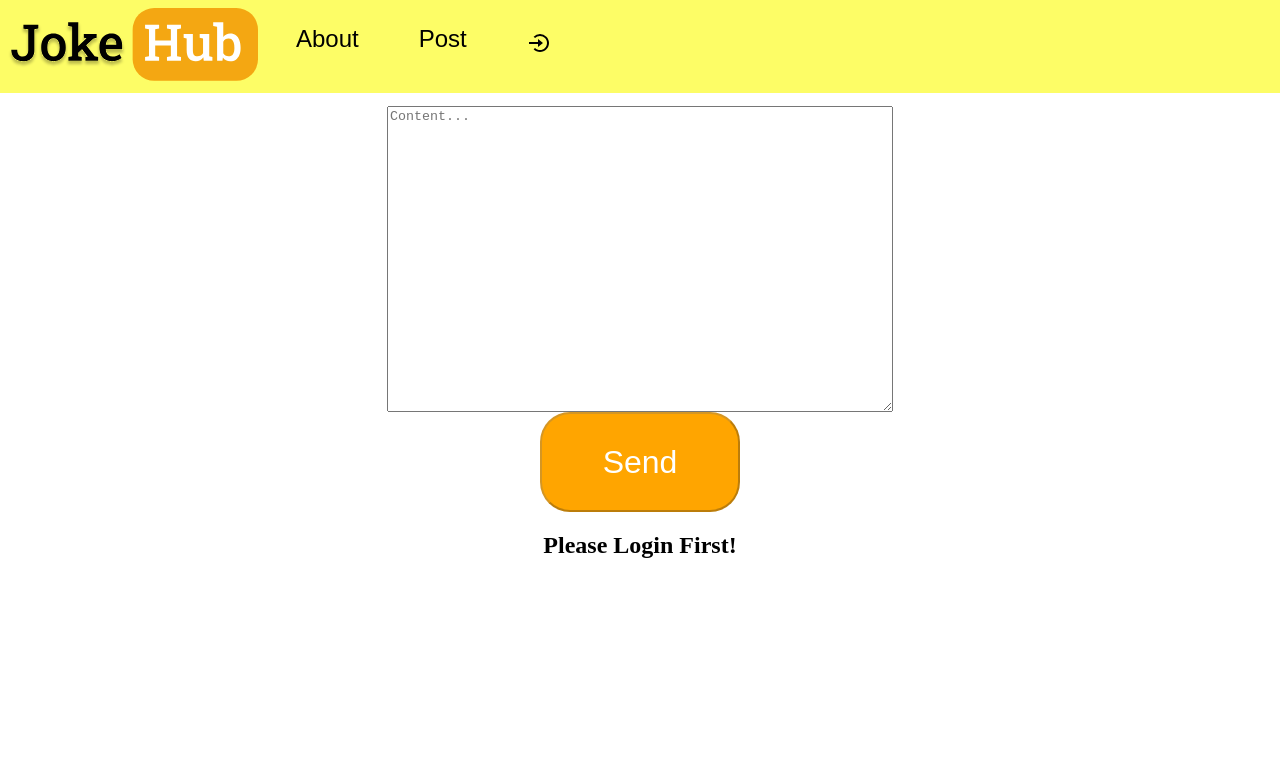
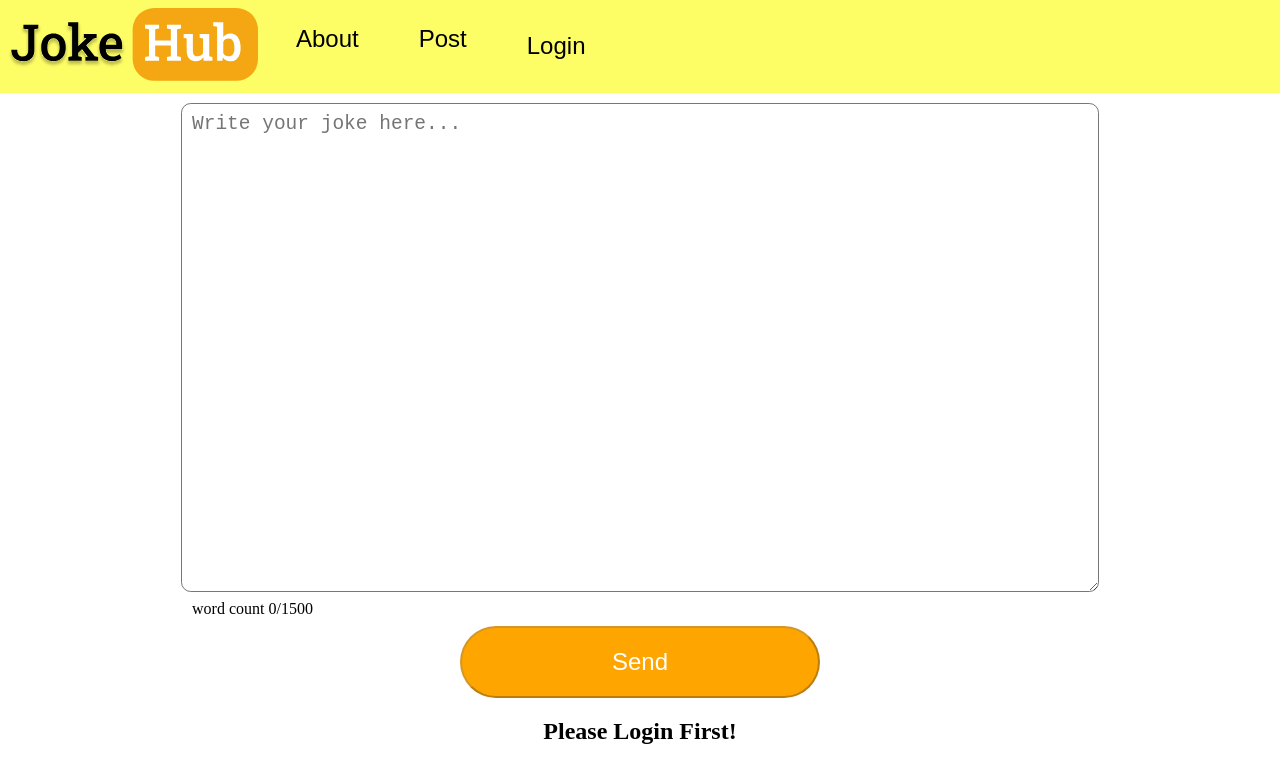
Before and after one commit to SamTech37/jokehub, a React (Create React App) app: page /post in a window 1280 px wide. Shown: the top 782 px of the page. Built offline with nearby package versions, Linux system fonts and the light colour scheme; no server answers; the database is empty.

Commit message:
improved posting UI

```diff
--- a/src/App.js
+++ b/src/App.js
@@ -4,6 +4,7 @@ import List from "./Components/List";
 import About from "./Components/About";
 import Post from "./Components/Post";
 import PostingPage from "./Components/PostingPage";
+import styled from "styled-components";
 //routing
 import { BrowserRouter as Router, Routes, Route } from "react-router-dom";
 //DB
@@ -101,7 +102,7 @@ function App() {
   return (
     <Router>
       <NavBar signIn={userSignIn} signOut={userSignOut} signed={signed} />
-      <div>
+      <Body>
         <Routes>
           <Route
             path="/post"
@@ -124,8 +125,13 @@ function App() {
             }
           />
         </Routes>
-      </div>
+      </Body>
     </Router>
   );
 }
+
+const Body = styled.div`
+  height: 100%;
+`;
+
 export default App;
--- a/src/Components/About.js
+++ b/src/Components/About.js
@@ -3,6 +3,7 @@ import styled from "styled-components";
 
 const Body = styled.div`
   padding-left: 2em;
+  font-family: "Times New Roman", Times, serif;
   h2 {
     padding-left: 1em;
   }
@@ -12,7 +13,10 @@ export default function About() {
   return (
     <Body>
       <h1>What is this site?</h1>
-      <h2>It's a site where you can post jokes and rate others' jokes.</h2>
+      <h2>
+        It's a site where you can post jokes and rate others' jokes,
+        anonymously.
+      </h2>
       <h1>Why?</h1>
       <h2>It's made by a Taiwanese high school student just for fun.</h2>
       <h1>How to use this site?</h1>
--- a/src/Components/NavBar.js
+++ b/src/Components/NavBar.js
@@ -6,7 +6,7 @@ import icon from "../assets/icon.svg";
 import { Link, NavLink } from "react-router-dom";
 const Nav = styled.div`
   background: #fdfd66;
-  height: auto;
+  height: 20%;
   width: 100%;
   display: flex;
   flex-direction: row;
@@ -42,9 +42,7 @@ export default function NavBar({ signIn, signOut, signed }) {
       <Link to="/post">
         <button>Post</button>
       </Link>
-      <button onClick={handleClick}>
-        {signed ? <BiLogOutCircle /> : <BiLogInCircle />}
-      </button>
+      <button onClick={handleClick}>{signed ? "Logout" : "Login"}</button>
     </Nav>
   );
 }
--- a/src/Components/PostingPage.js
+++ b/src/Components/PostingPage.js
@@ -3,25 +3,40 @@ import { useNavigate } from "react-router-dom";
 import styled from "styled-components";
 
 const Body = styled.div`
+  min-height: 500px;
   display: flex;
   flex-direction: column;
   align-items: center;
   button {
     background-color: orange;
-    font-size: 2em;
     color: white;
-    width: 200px;
-    height: 100px;
-    border-radius: 30px;
+    font-size: 1.5em;
+
+    max-width: 15em;
+    width: 30%;
+    height: 3em;
+    border-radius: 1.5em;
   }
   textarea {
-    margin-top: 1em;
-    height: 300px;
-    width: 500px;
+    margin-top: 0.5em;
+    font-size: 1.5em;
+    padding: 0.5em;
+    border-width: 0.1em;
+    border-radius: 0.5em;
+    height: 24em;
+    max-width: 60em;
+    width: 70%;
+  }
+  p {
+    margin-top: 0.5em;
+    margin-bottom: 0.5em;
+    max-width: 60em;
+    width: 70%;
   }
 `;
 export default function PostingPage({ postJoke, signed }) {
   const [newContent, setNewContent] = useState("");
+  const maxLen = 1500;
   let navigate = useNavigate();
   const handleClick = () => {
     if (newContent !== "") {
@@ -36,11 +51,13 @@ export default function PostingPage({ postJoke, signed }) {
     <Body>
       <textarea
         type="text"
-        placeholder="Content..."
+        placeholder="Write your joke here..."
+        maxLength={maxLen}
         onChange={(event) => {
           setNewContent(event.target.value);
         }}
-      ></textarea>
+      />
+      <p>{"word count " + newContent.length + "/" + maxLen}</p>
       <button onClick={handleClick} disabled={!signed}>
         Send
       </button>
```
